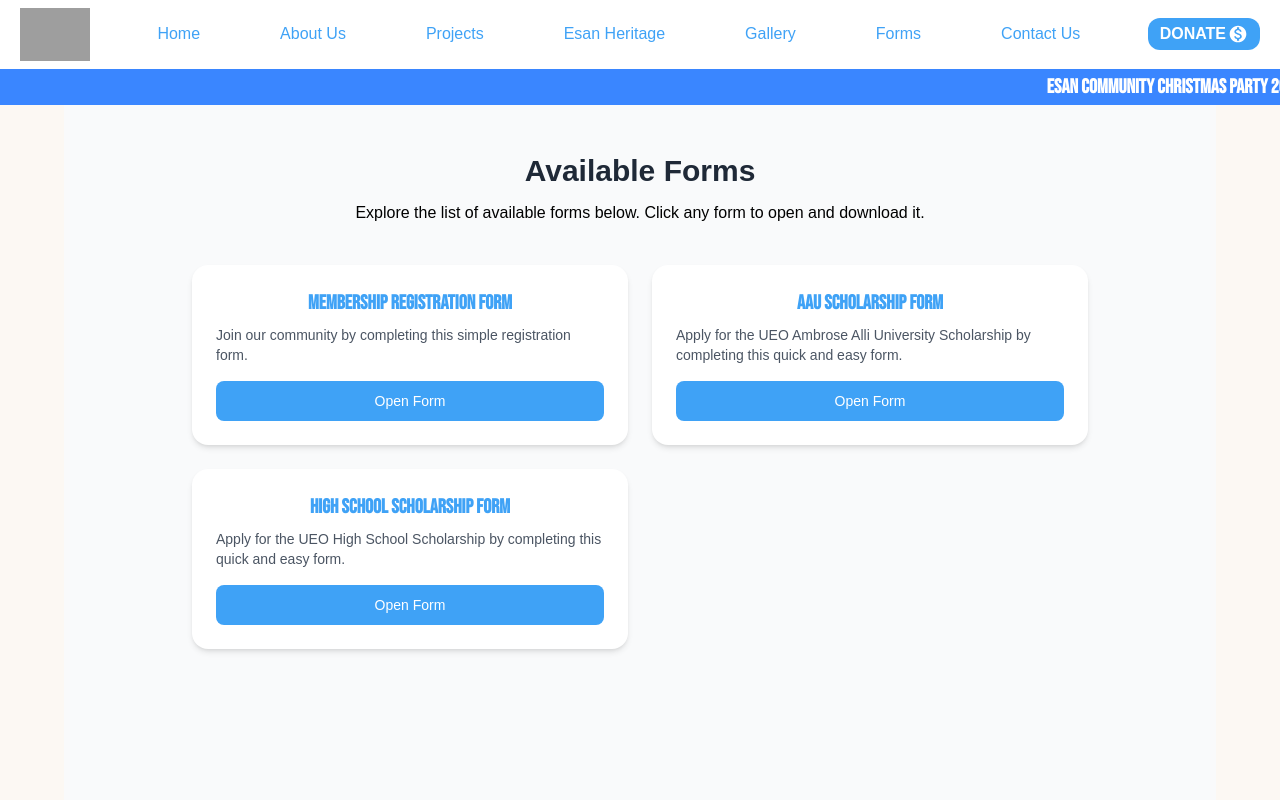
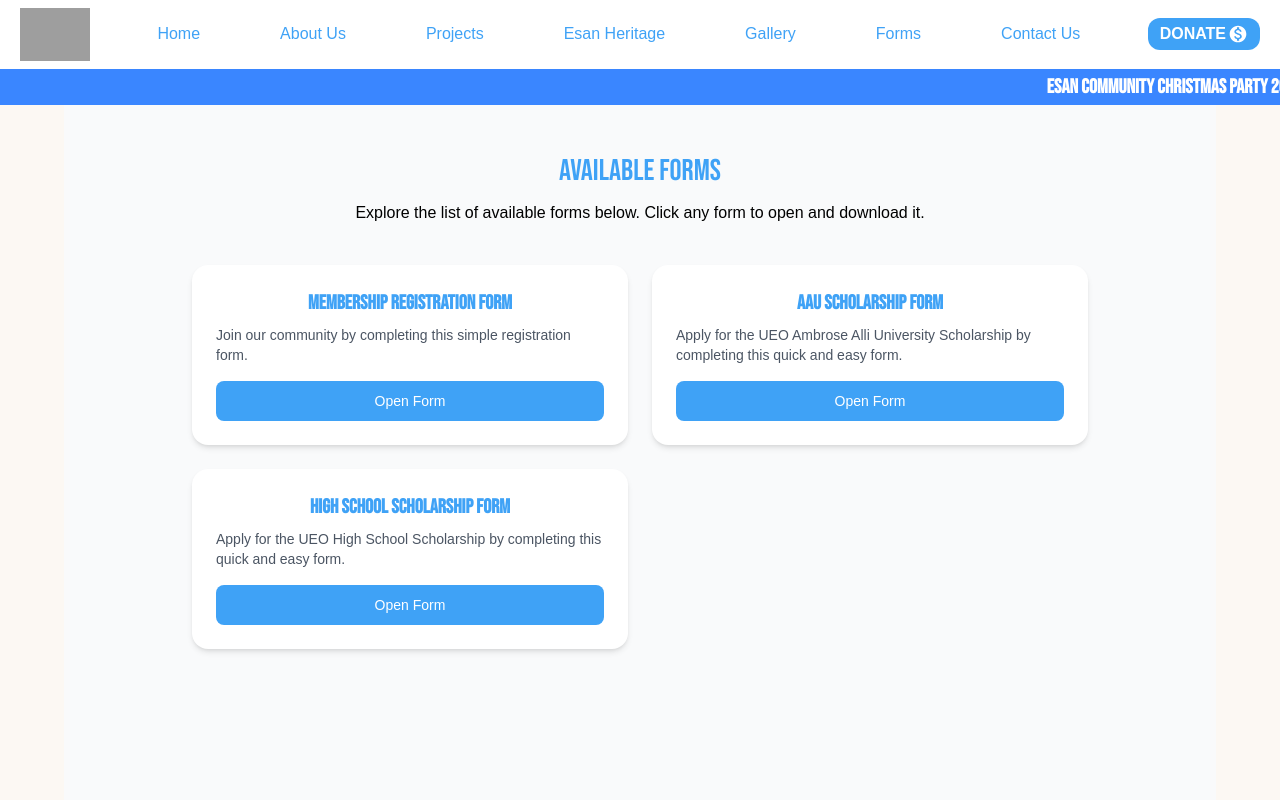
Before and after one commit to blessedjoe2000/organization, a Next.js app: page /forms in a window 1280 px wide. Shown: the top 800 px of the page. Built offline with nearby package versions, Linux system fonts and the light colour scheme; grey boxes are pictures that could not be loaded; a web font is replaced by a local one.

Commit message:
little changes added on the form

```diff
--- a/app/forms/page.jsx
+++ b/app/forms/page.jsx
@@ -39,9 +39,7 @@
           transition={{ duration: 0.6 }}
           className="max-w-2xl text-center mb-10"
         >
-          <h1 className="text-3xl font-bold text-gray-800 mb-3">
-            Available Forms
-          </h1>
+          <h2 className="mb-3">Available Forms</h2>
           <p className="">
             Explore the list of available forms below. Click any form to open
             and download it.
```
